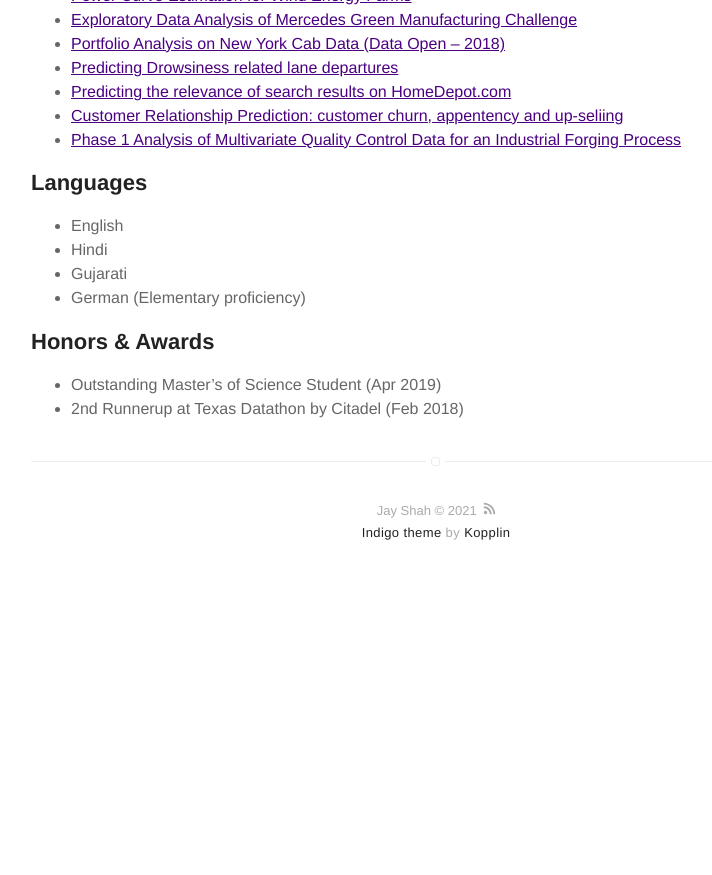
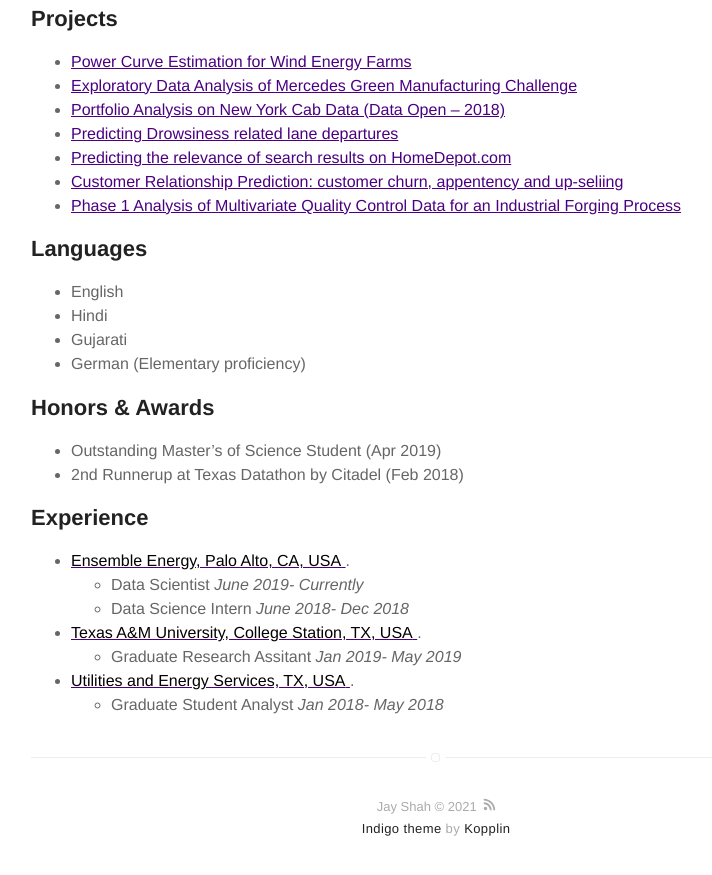
Before and after one commit to jayshah5696/jayshah5696.github.io, a Jekyll site: the page built from about.md, in a window 1280 px wide and 900 px high, scrolled down 1169 px. Shown: the top 875 px of the window, without its empty margins (204-916 px from the left). Built offline with Jekyll 4.4.1, drawn with Linux system fonts in a browser that asks for light colours; before the commit the page ends 1773 px from its top, so only the background shows below that; some of the changed text lies outside the part shown.

Commit message:
adding Experience and resume

```diff
--- a/_config.yml
+++ b/_config.yml
@@ -13,8 +13,8 @@
 # If you want to include your resume, set to true
 # and specify source (external or local).
 resume: true
-resume-external: true
-resume-url: 'https://google.com/?q=my+resume'
+resume-external: local
+resume-url: 'assets/pdfs/JayShah_Resume_0221.pdf'
 
 # your url: https://USERNAME.github.io
 url: 'https://jayshah5696.github.io'
--- a/about.md
+++ b/about.md
@@ -2,7 +2,10 @@
 title: About
 layout: page
 ---
+
 ![Profile Image]({% if site.external-image %}{{ site.picture }}{% else %}{{ site.url }}/{{ site.picture }}{% endif %})
+
+### **Data Scientist at Ensemble Energy || I teach machines || Perpetual learner || I Quantify, Predict & Optimize**
 
 I'm an enthusiast and a self-taught Data Scientist/Machine Learning Engineer. With the habit of logical thinking and my nature as a constant explorer, I'm always trying to ask the appropriate question to look deep into the problem.
 
@@ -41,3 +44,12 @@
 ## Honors & Awards
 - Outstanding Master's of Science Student (Apr 2019)
 - 2nd Runnerup at Texas Datathon by Citadel (Feb 2018)
+
+## Experience
+- [**Ensemble Energy, Palo Alto, CA, USA** ](https://www.ensemble.energy/  "AI Enabled Asset Management and Predictive Maintenance Tools and Services").
+	- Data Scientist *June 2019- Currently*
+	- Data Science Intern *June 2018- Dec 2018*
+- [**Texas A&M University, College Station, TX, USA** ](https://aml.engr.tamu.edu/  "ADVANCED METROLOGY LAB").
+	- Graduate Research Assitant  *Jan 2019- May 2019*
+- [**Utilities and Energy Services, TX, USA** ](https://utilities.tamu.edu/  "UES").
+	- Graduate Student Analyst *Jan 2018- May 2018*
```
Also changed, not shown: 2 other files.
